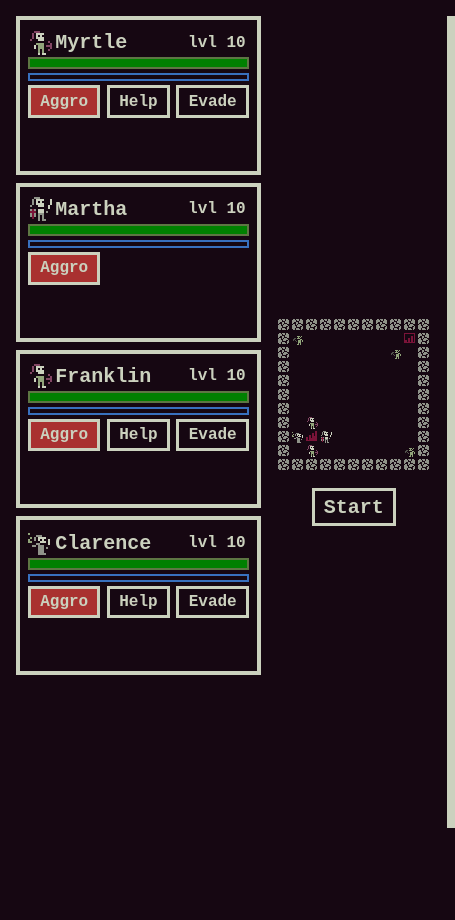
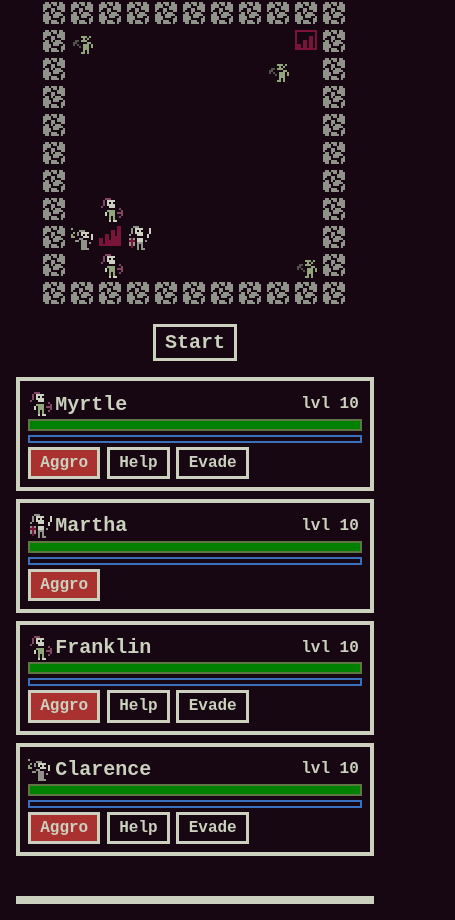
Before and after one commit to zzox/bro-js, a website built with Vite: page index.html in a window 390 px wide. Shown: the whole page, 455 px wide, since content can reach past the window. Before the commit the page ends 844 px from the top, so only its background shows below. Built offline with nearby package versions, Linux system fonts and the light colour scheme.

Commit message:
post room positions and light styling

```diff
--- a/index.html
+++ b/index.html
@@ -9,7 +9,7 @@
 <body>
   <main>
     <div id="chars">
-      <div class="box char">
+      <div class="box char display-none">
         <div class="char-title">
           <div class="ssimg"></div>
           <p class="char-name"></p>
@@ -23,7 +23,7 @@
           <button class="char-button"><p></p></button>
         </div>
       </div>
-      <div class="box char">
+      <div class="box char display-none">
         <div class="char-title">
           <div class="ssimg"></div>
           <p class="char-name"></p>
@@ -37,7 +37,7 @@
           <button class="char-button"><p></p></button>
         </div>
       </div>
-      <div class="box char">
+      <div class="box char display-none">
         <div class="char-title">
           <div class="ssimg"></div>
           <p class="char-name"></p>
@@ -51,7 +51,7 @@
           <button class="char-button"><p></p></button>
         </div>
       </div>
-      <div class="box char">
+      <div class="box char display-none">
         <div class="char-title">
           <div class="ssimg"></div>
           <p class="char-name"></p>
--- a/src/css/main.css
+++ b/src/css/main.css
@@ -216,3 +216,13 @@ progress::-moz-progress-bar {
 .RED { color: var(--red); }
 .GREEN { color: var(--green); }
 .BLUE { color: var(--blue); }
+
+@media (max-width: 800px) {
+  main {
+    flex-direction: column;
+    height: unset;
+  }
+  #chars { order: 2; }
+  #battle { order: 1; }
+  #logs { order: 2; }
+}
--- a/src/ui/canvas.ts
+++ b/src/ui/canvas.ts
@@ -13,7 +13,8 @@ const resizeCanvas = () => {
   const availH = canvas.parentElement!.getBoundingClientRect().height
   const maxW = Math.floor(availW / (w - padding))
   const maxH = Math.floor(availH / (h - padding))
-  const multi = Math.min(Math.min(maxW, maxH), maxMulti)
+  // lower than maxMultiplier, but at least two
+  const multi = Math.max(Math.min(Math.min(maxW, maxH), maxMulti), 2)
 
   canvas.style.width = `${multi * w}px`
   canvas.style.height = `${multi * h}px`
```
Also changed, not shown: src/world/post-room.ts (added, +10 -0 lines).
